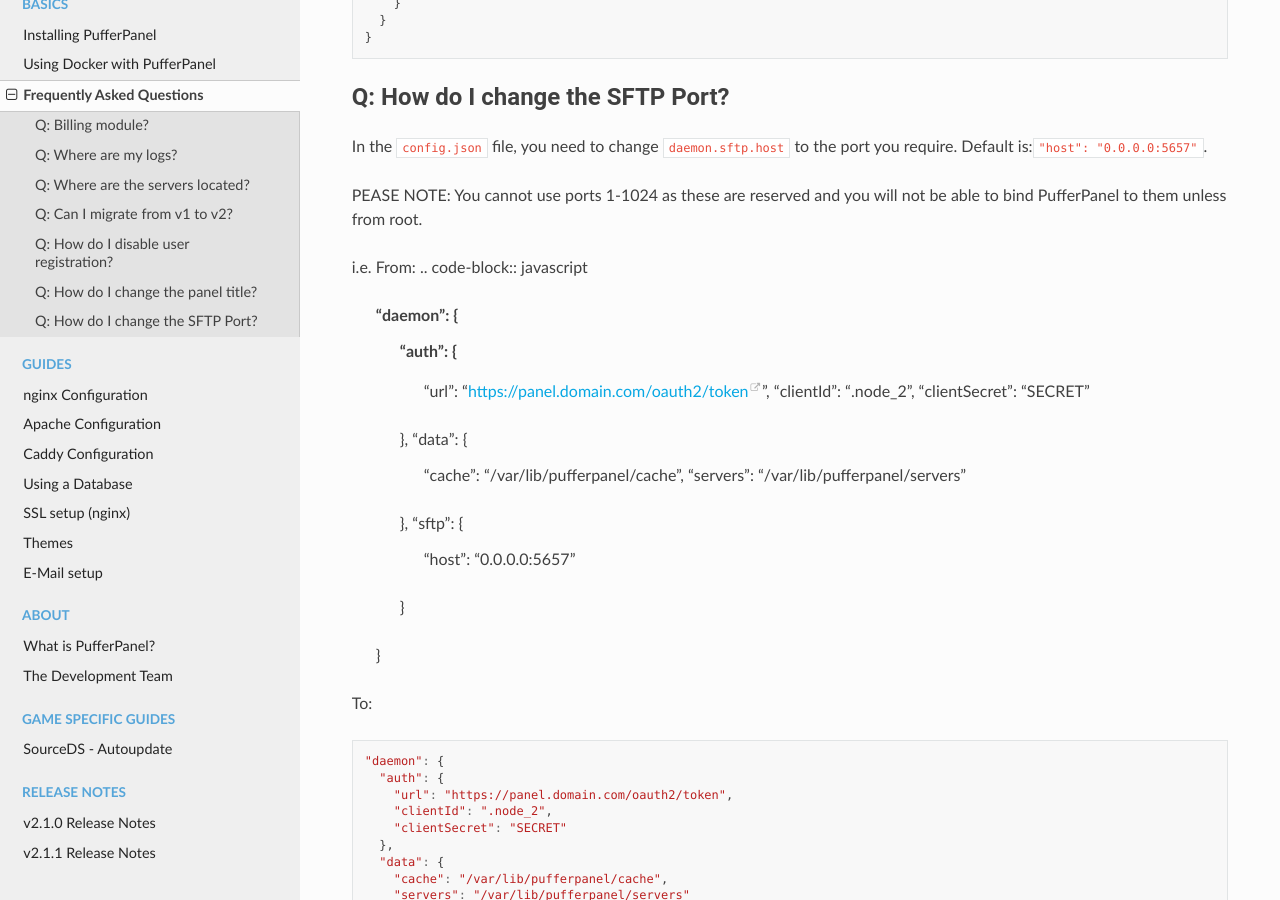
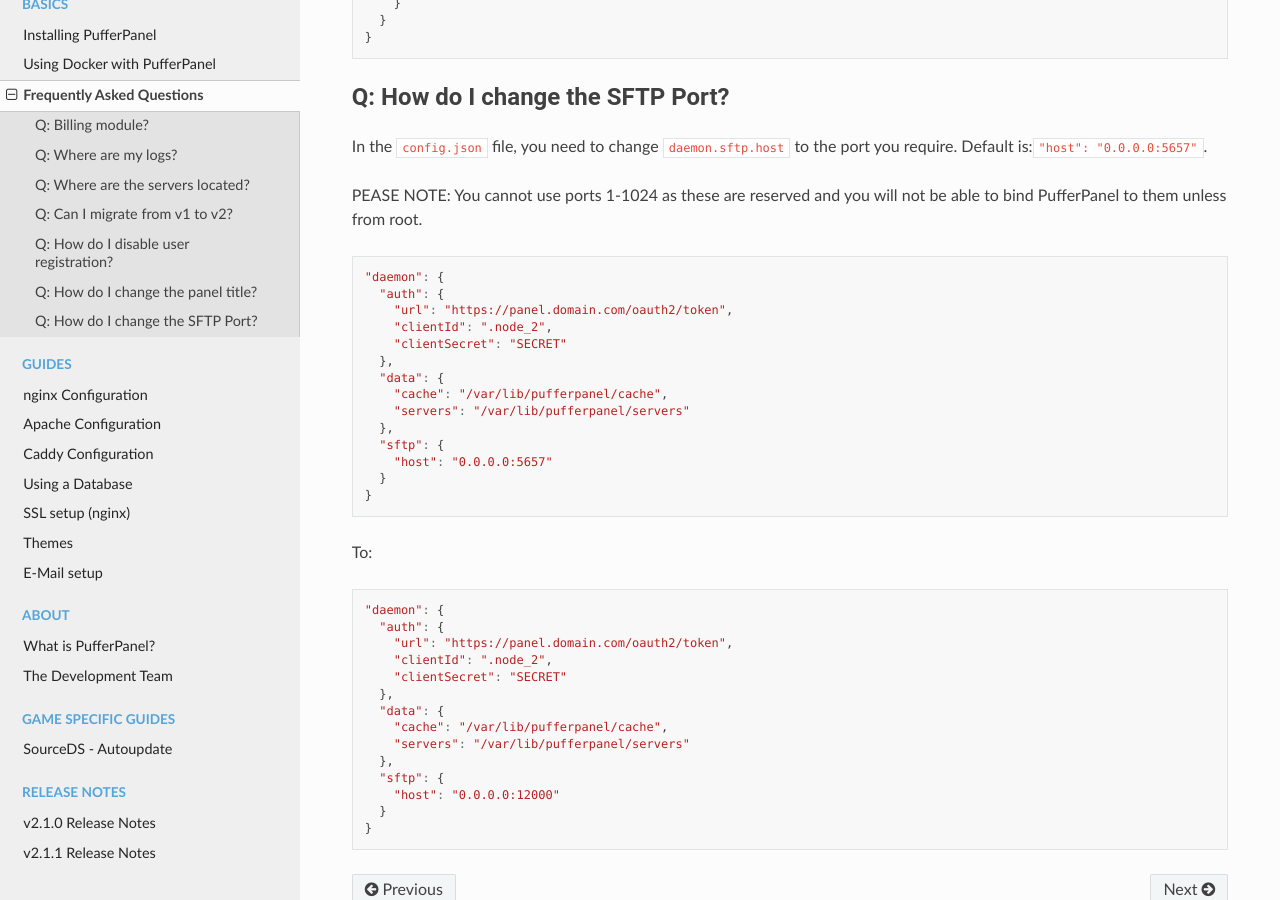
Before and after one commit to pufferpanel/documentation, a Sphinx documentation site: the page built from source/faq.rst, in a window 1280 px wide and 900 px high, scrolled down 1917 px. Built offline with Sphinx 7.4.7 and the Read the Docs theme 2.0.0, drawn with Linux system fonts in a browser that asks for light colours.

Commit message:
Fix RST Syntax

```diff
--- a/source/faq.rst
+++ b/source/faq.rst
@@ -101,11 +101,9 @@
 
 In the ``config.json`` file, you need to change ``daemon.sftp.host`` to the port you require. Default is:``"host": "0.0.0.0:5657"``.
 
-.. warning ::
-
 PEASE NOTE: You cannot use ports 1-1024 as these are reserved and you will not be able to bind PufferPanel to them unless from root.
 
-i.e. From:
+
 .. code-block:: javascript
 
   "daemon": {
```
